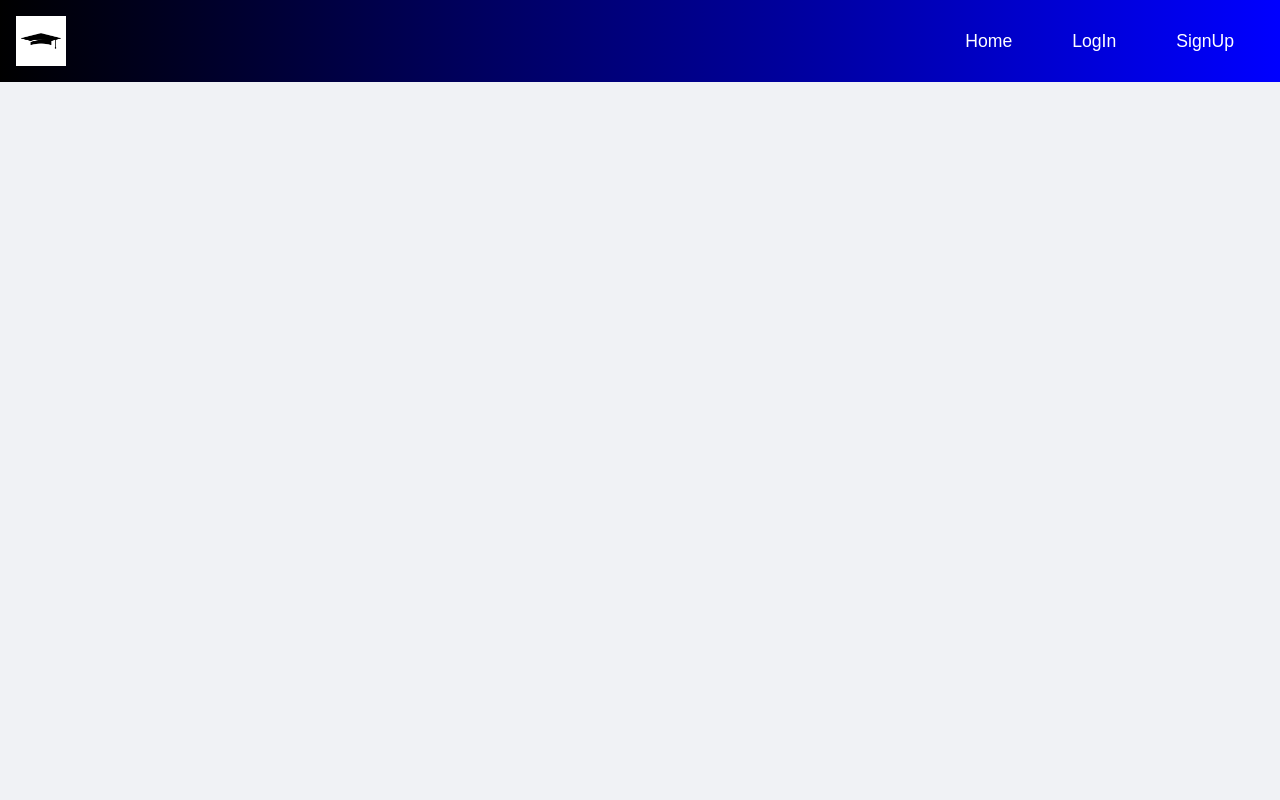
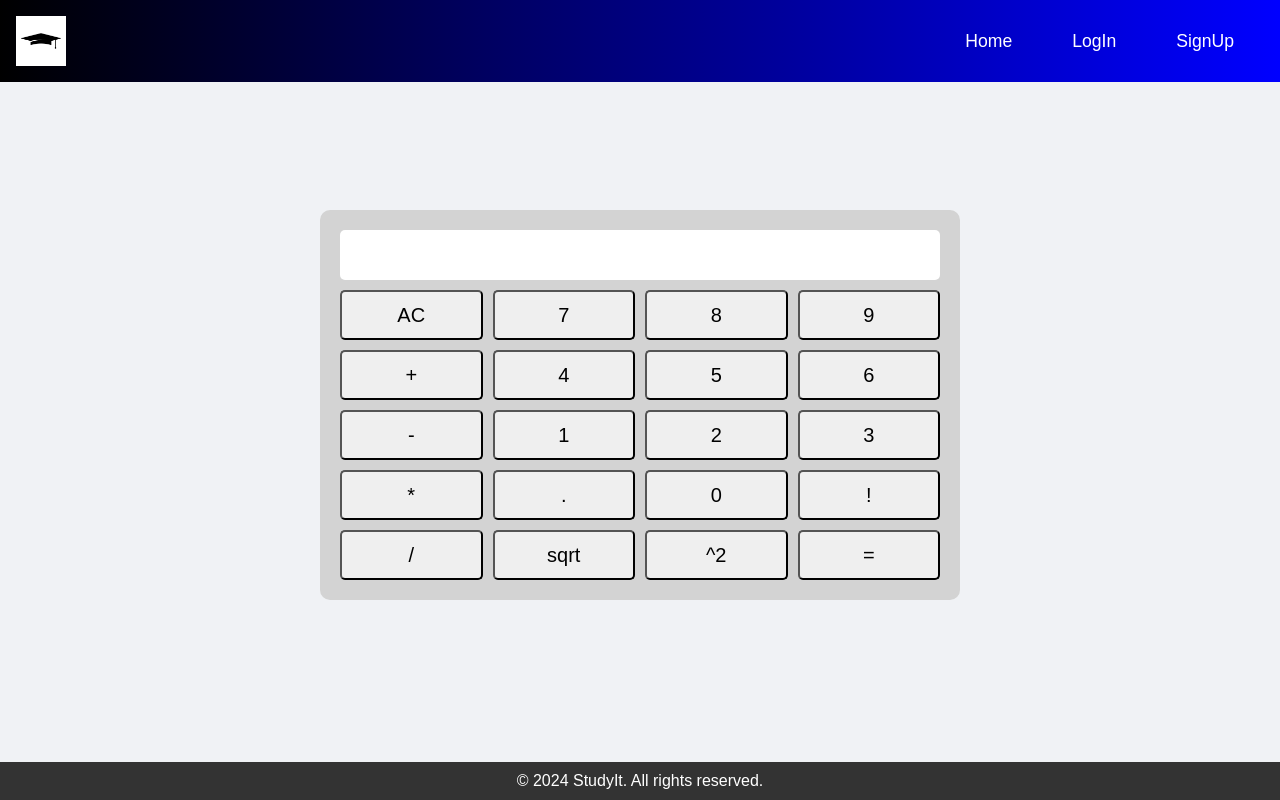
Before and after one commit to ChesaDavid/atestat, a React (Create React App) app in the folder my-app/: page /calculator in a window 1280 px wide. Before the commit this address had no page. Built offline with nearby package versions, Linux system fonts and the light colour scheme.

Commit message:
web app (footer, calculator , home update)

```diff
--- a/my-app/src/App.js
+++ b/my-app/src/App.js
@@ -2,13 +2,20 @@ import React from 'react';
 import { BrowserRouter as Router, Routes, Route } from 'react-router-dom';
 import Home from './pages/Home';
 import Navbar from './components/Navbar';
+import Calculator from './pages/Calculator';
+import Footer from './components/Footer';
+import Login from './pages/Login';
+
 function App() {
   return (
       <Router>
         <Navbar />
         <Routes>
           <Route path="/" element={<Home />} />
+          <Route path='/calculator' element={<Calculator/>} />
+          <Route path='/login' element={<Login />} />
         </Routes>
+        <Footer />
       </Router>
   );
 }
--- /dev/null
+++ b/my-app/src/components/Footer.js
@@ -0,0 +1,22 @@
+import React from 'react';
+
+function Footer(){
+    const styles = {
+        footer: {
+            backgroundColor: '#333',
+            color: '#fff',
+            padding: '10px',
+            textAlign: 'center',
+            position: 'fixed',
+            bottom: '0',
+            width: '100%',
+        }
+    };
+    return (
+        <div style={styles.footer}>
+            <p>&copy; 2024 StudyIt. All rights reserved.</p>
+        </div>
+    );
+}
+
+export default Footer;
--- /dev/null
+++ b/my-app/src/pages/Calculator.js
@@ -0,0 +1,116 @@
+import React, { useState } from 'react';
+
+function Calculator() {
+    const [screen, setScreen] = useState('');
+    const styles = {
+        calc: {
+            display: 'grid',
+            gridTemplateColumns: 'repeat(4, 1fr)',
+            gap: '10px',
+            justifyContent: 'center',
+            alignItems: 'center',
+            padding: '20px',
+            backgroundColor: 'lightgray',
+            borderRadius: '10px',
+            width: '50%',
+            margin: '20px auto',
+            marginTop: '210px',
+        },
+        screen: {
+            gridColumn: 'span 4',
+            height: '50px',
+            backgroundColor: '#fff',
+            borderRadius: '5px',
+            textAlign: 'right',
+            padding: '10px',
+            fontSize: '20px',
+        },
+        button: {
+            height: '50px',
+            fontSize: '20px',
+            borderRadius: '5px',
+            cursor: 'pointer',
+        },
+    };
+
+    function handleButtonClick(value) {
+        if (value === 'AC') {
+            setScreen('');
+        } else if (value === '=') {
+            try {
+                setScreen(eval(screen).toString());
+            } catch {
+                setScreen('Error');
+            }
+        } else if (value === 'sqrt'){
+            setScreen(Math.sqrt(parseFloat(screen)).toString());
+        }else if(value==='^2'){
+            setScreen(Math.pow(parseFloat(screen).toString(),2));
+        }else if(value==='!'){
+            const val = parseFloat(screen).toString();
+            let factorial = 1;
+            for(let i=2; i<=val; i++){
+                factorial *= i;
+            }
+            setScreen(factorial.toString());
+        }
+        else {
+            setScreen(screen + value);
+        }
+    }
+    function handleKeyboardEvent(e){
+        if(e.key.match(/[0-9\.]/)){
+            handleButtonClick(e.key);
+        }
+        else if(e.key==='Backspace'){
+            handleButtonClick('AC');
+        }
+        else if(e.key==='Enter'){
+            handleButtonClick('=');
+        }
+        else if(e.key==='Delete'){
+            handleButtonClick('AC');
+        }
+        else if(e.key==='/'){
+            handleButtonClick('/');
+        }
+        else if(e.key==='*'){
+            handleButtonClick('*');
+        }
+        else if(e.key==='+'){
+            handleButtonClick('+');
+        }
+        else if(e.key==='-'){
+            handleButtonClick('-');
+        }
+        else if(e.key==='^'){
+            handleButtonClick('^2');
+        }
+        else if(e.key==='sqrt'){
+            handleButtonClick('sqrt');
+        }
+    }
+    return (
+        <>
+        <body>
+        <div style={styles.calc}
+            onKeyDown={handleKeyboardEvent}>
+            <div style={styles.screen}>{screen}</div>
+            {['AC', 7, 8, 9, '+', 4, 5, 6, '-', 1, 2, 3, '*', '.', 0, '!', '/','sqrt','^2','='].map((value) => (
+                <button
+                    key={value}
+                    style={styles.button}
+                    onClick={() => handleButtonClick(value.toString())}
+                >
+                    {value}
+                </button>
+            ))}
+        </div>
+        </body>
+
+        </>
+
+    );
+}
+
+export default Calculator;
--- a/my-app/src/pages/Home.js
+++ b/my-app/src/pages/Home.js
@@ -61,11 +61,6 @@ function Home() {
                     </p>
                 </section>
             </main>
-
-
-            <footer style={styles.footer}>
-                <p>&copy; 2024 StudyIt. All rights reserved.</p>
-            </footer>
         </>
     );
 }
--- /dev/null
+++ b/my-app/src/pages/Login.js
@@ -0,0 +1,7 @@
+import React from 'react';
+
+function Login()
+{
+
+}
+export default  Login;
```
